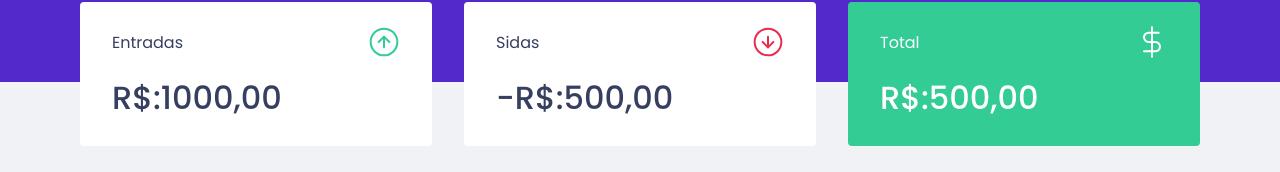
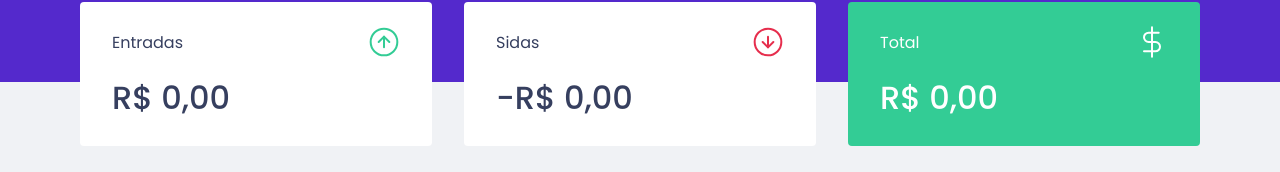
Before and after one commit to mariafantuci/dtmoney, a React (Create React App) app: page / in a window 1280 px wide. Shown: the part 190-362 px from the top of the page. Built offline with nearby package versions, Linux system fonts and the light colour scheme; no server answers; what miragejs would draw is missing.

Commit message:
Finalizando a Inserção dos itens e calculo do resumo

```diff
--- a/src/TransactionsContext.tsx
+++ b/src/TransactionsContext.tsx
@@ -14,7 +14,7 @@ type TransactionInput = Omit<Transaction, "id" | "createdAt">;
 
 interface TransactionsContextData {
   transactions: Transaction[];
-  createdTransaction: (transaction: TransactionInput) => void;
+  createdTransaction: (transaction: TransactionInput) => Promise<void>;
 }
 
 interface TransactionsProviderProps {
@@ -27,13 +27,20 @@ export const TransactionsContext = createContext<TransactionsContextData>(
 
 export function TransactionsProvider({ children }: TransactionsProviderProps) {
   const [transactions, setTransactions] = useState<Transaction[]>([]);
+
   useEffect(() => {
     api
       .get("transactions")
       .then((response) => setTransactions(response.data.transactions));
   }, []);
-  function createdTransaction(transaction: TransactionInput) {
-    api.post("/transactions", transaction);
+
+  async function createdTransaction(transactionInput: TransactionInput) {
+    const response = await api.post("/transactions", {
+      ...transactionInput,
+      createdAt: new Date(),
+    });
+    const { transaction } = response.data;
+    setTransactions([...transactions, transaction]);
   }
 
   return (
--- a/src/components/NewTransactionModal/index.tsx
+++ b/src/components/NewTransactionModal/index.tsx
@@ -1,7 +1,6 @@
 import { FormEvent, useContext, useState } from "react";
 import Modal from "react-modal";
 import { TransactionsContext } from "../../TransactionsContext";
-import { api } from "../services/api";
 
 import closeImg from "../../assets/close.svg";
 import incomeImg from "../../assets/income.svg";
@@ -25,14 +24,20 @@ export function NewTransactionModal({
   const [category, setCategory] = useState("");
   const [type, setType] = useState("deposit");
 
-  function handleCreateNewTransaction(event: FormEvent) {
+  async function handleCreateNewTransaction(event: FormEvent) {
     event.preventDefault();
-    createdTransaction({
+    await createdTransaction({
       title,
       amount,
       category,
-      type
+      type,
     });
+
+    setTitle("");
+    setAmount(0);
+    setCategory("");
+    setType("deposit");
+    onRequestClose();
   }
   return (
     <Modal
--- a/src/components/Sumary/index.tsx
+++ b/src/components/Sumary/index.tsx
@@ -7,6 +7,29 @@ import React, { useContext } from "react";
 
 export function Summary() {
   const { transactions } = useContext(TransactionsContext);
+  // const totalDeposits = transactions.reduce((acc, transaction) =>{
+  //   if(transaction.type == 'deposit'){
+  //     return acc + transaction.amount;
+  //   }
+  //   return acc;
+  // }, 0);
+  const summary = transactions.reduce(
+    (acc, transaction) => {
+      if (transaction.type == "deposit") {
+        acc.deposits += transaction.amount;
+        acc.total += transaction.amount;
+      } else {
+        acc.withdraws += transaction.amount;
+        acc.total -= transaction.amount;
+      }
+      return acc;
+    },
+    {
+      deposits: 0,
+      withdraws: 0,
+      total: 0,
+    }
+  );
   return (
     <Container>
       <div>
@@ -14,21 +37,37 @@ export function Summary() {
           <p>Entradas</p>
           <img src={incomeImg} alt="Entradas" />
         </header>
-        <strong>R$:1000,00</strong>
+        <strong>
+          {new Intl.NumberFormat("pt-BR", {
+            style: "currency",
+            currency: "BRL",
+          }).format(summary.deposits)}
+        </strong>
       </div>
       <div>
         <header>
           <p>Sidas</p>
           <img src={outcomeImg} alt="Saidas" />
         </header>
-        <strong>-R$:500,00</strong>
+        <strong>
+          -
+          {new Intl.NumberFormat("pt-BR", {
+            style: "currency",
+            currency: "BRL",
+          }).format(summary.withdraws)}
+        </strong>
       </div>
       <div className="highlight-background">
         <header>
           <p>Total</p>
           <img src={sumImg} alt="Total" />
         </header>
-        <strong>R$:500,00</strong>
+        <strong>
+          {new Intl.NumberFormat("pt-BR", {
+            style: "currency",
+            currency: "BRL",
+          }).format(summary.total)}
+        </strong>
       </div>
     </Container>
   );
```
